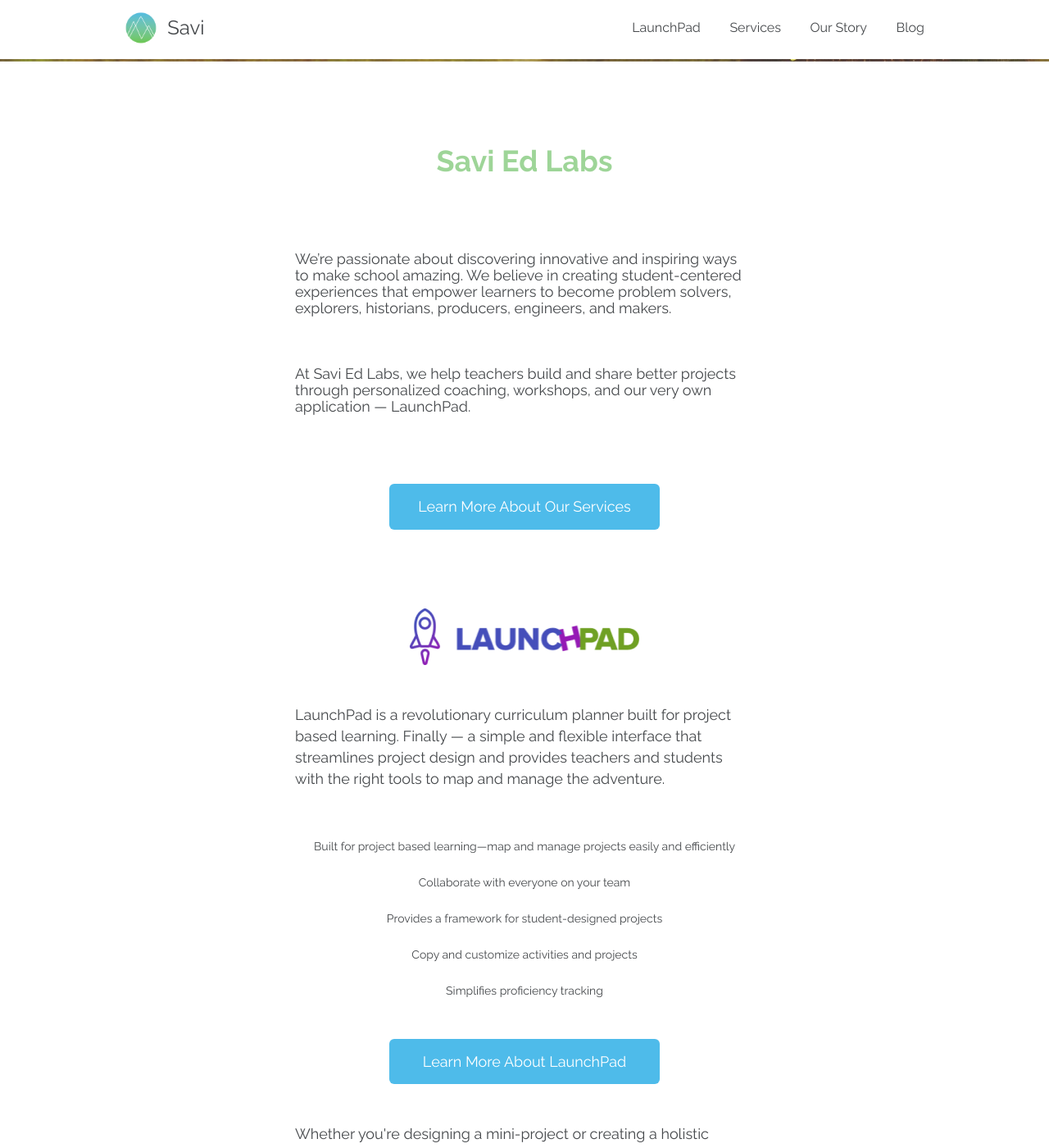
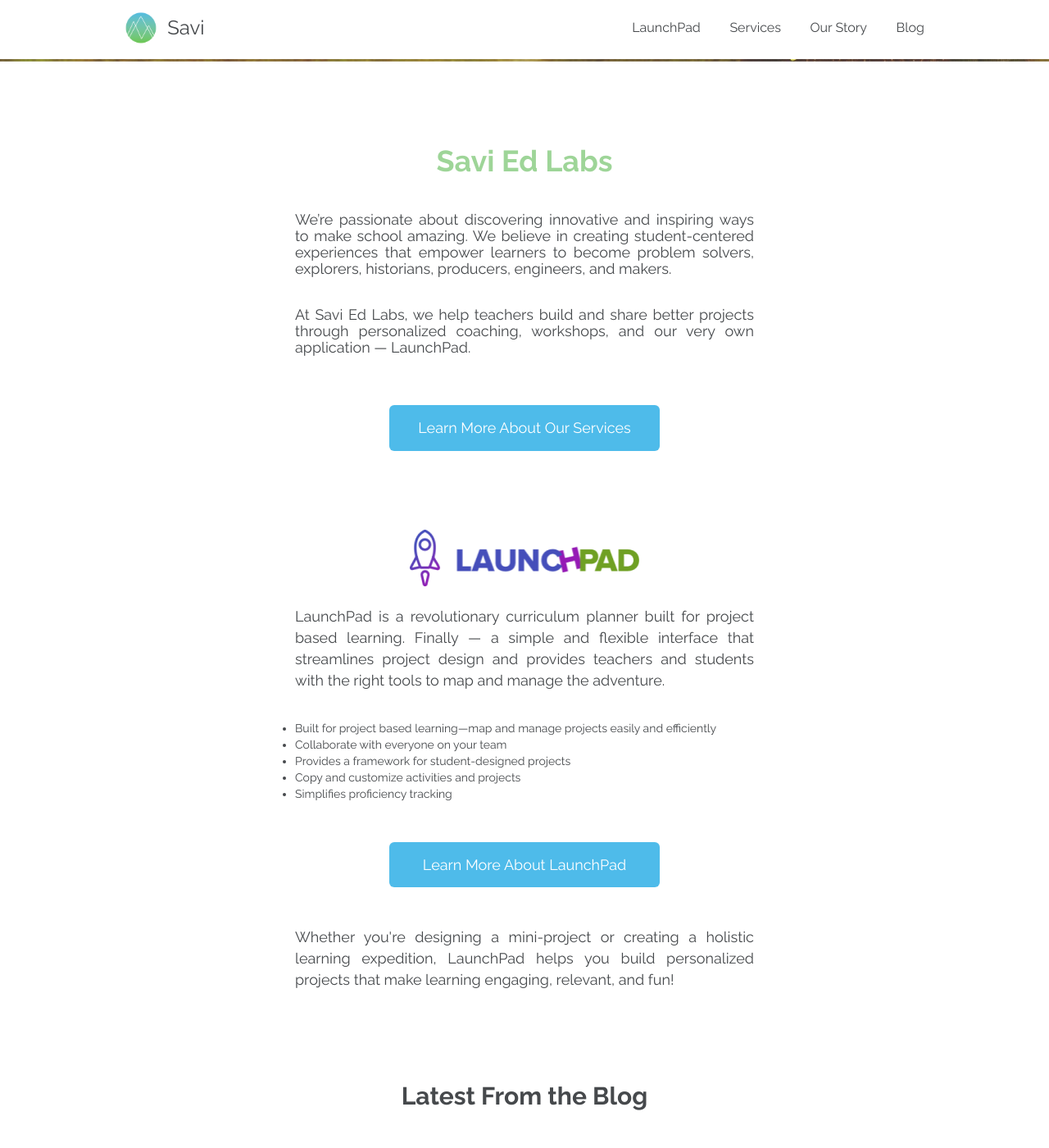
Before and after one commit to savilabs/savilabs.github.io, a Jekyll site: the page built from index.html, in a window 1280 px wide and 1400 px high, scrolled down 417 px. Shown: the whole window at 82% size. Built offline with Jekyll 4.4.1, drawn with Linux system fonts in a browser that asks for light colours; nearby versions of some CDN libraries.

Commit message:
Tweak spacing of home text layout
This makes the following changes based on feedback from Peter:

- Justifies the text on featured / intro sections to have better visual
  alignment
- Tweaks paragraph spacing to be a bit tighter
- Makes the features list be displayed with bullets and not centered

Based on this comment and the ones that follow: https://www.pivotaltracker.com/story/show/129631153/comments/163693661

```diff
--- a/_sass/_elements.scss
+++ b/_sass/_elements.scss
@@ -45,19 +45,20 @@
 
     p.intro-text {
       text-align: center;
-      padding-bottom: $spacing-unit;
-      padding-top: $spacing-unit / 2;
+      padding-bottom: $spacing-unit / 2;
+      padding-top: $spacing-unit / 3;
     }
   }
 
   .intro-text {
-    padding-bottom: $spacing-unit--medium;
-    padding-top: $spacing-unit--medium;
+    padding-bottom: $spacing-unit;
+    padding-top: $spacing-unit;
+    text-align: justify;
 
     // for multi-paragraph intro spacing
     p {
       padding-bottom: $spacing-unit;
-      padding-top: $spacing-unit;
+      text-align: justify;
     }
   }
 }
--- a/_sass/_home.scss
+++ b/_sass/_home.scss
@@ -20,6 +20,7 @@
 
 .featured-section {
   .launchpad__after-callout {
+    margin-top: $spacing-unit;
     padding-bottom: 0;
   }
 }
--- a/_sass/_launchpad.scss
+++ b/_sass/_launchpad.scss
@@ -18,11 +18,11 @@
 }
 
 .launchpad__features {
-  list-style: none;
   margin-left: 0;
+  text-align: left;
 
   li {
-    margin-bottom: $spacing-unit;
+    margin-bottom: $spacing-unit / 12px;
   }
 }
 
```
